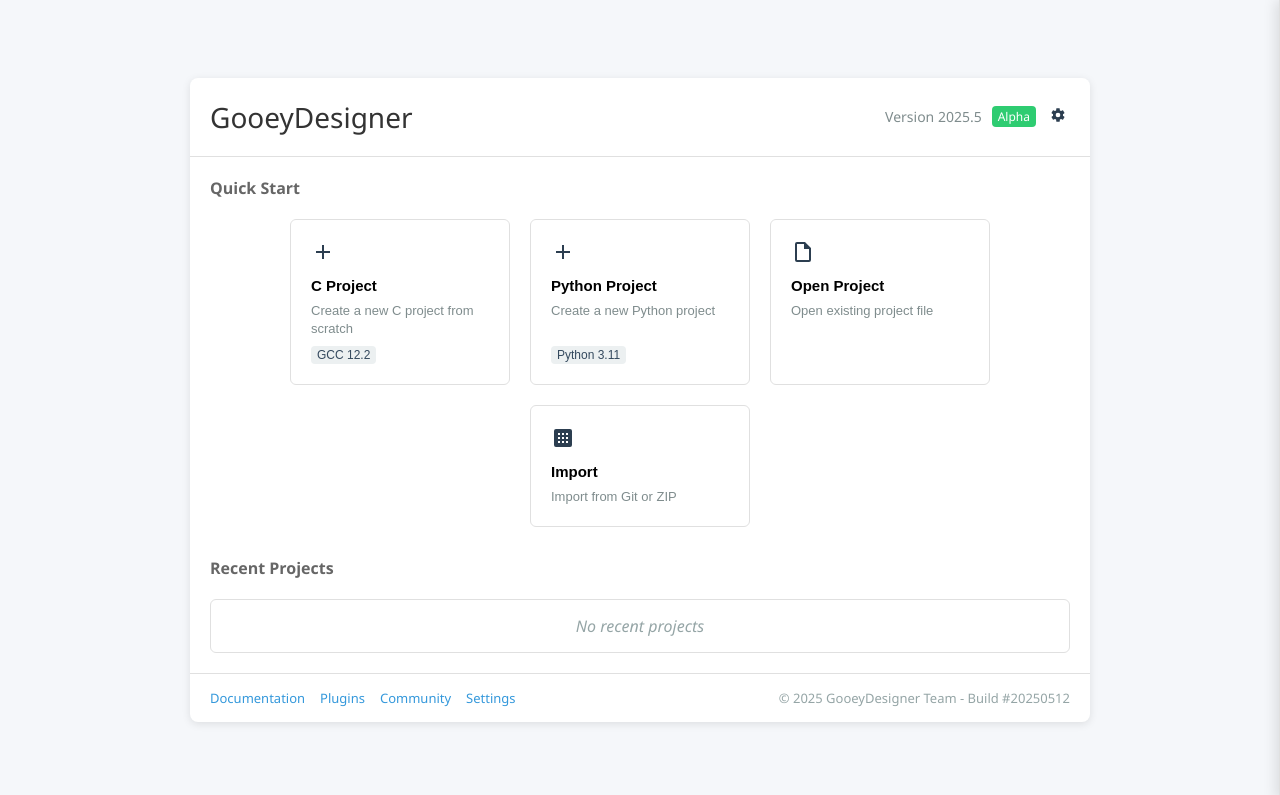
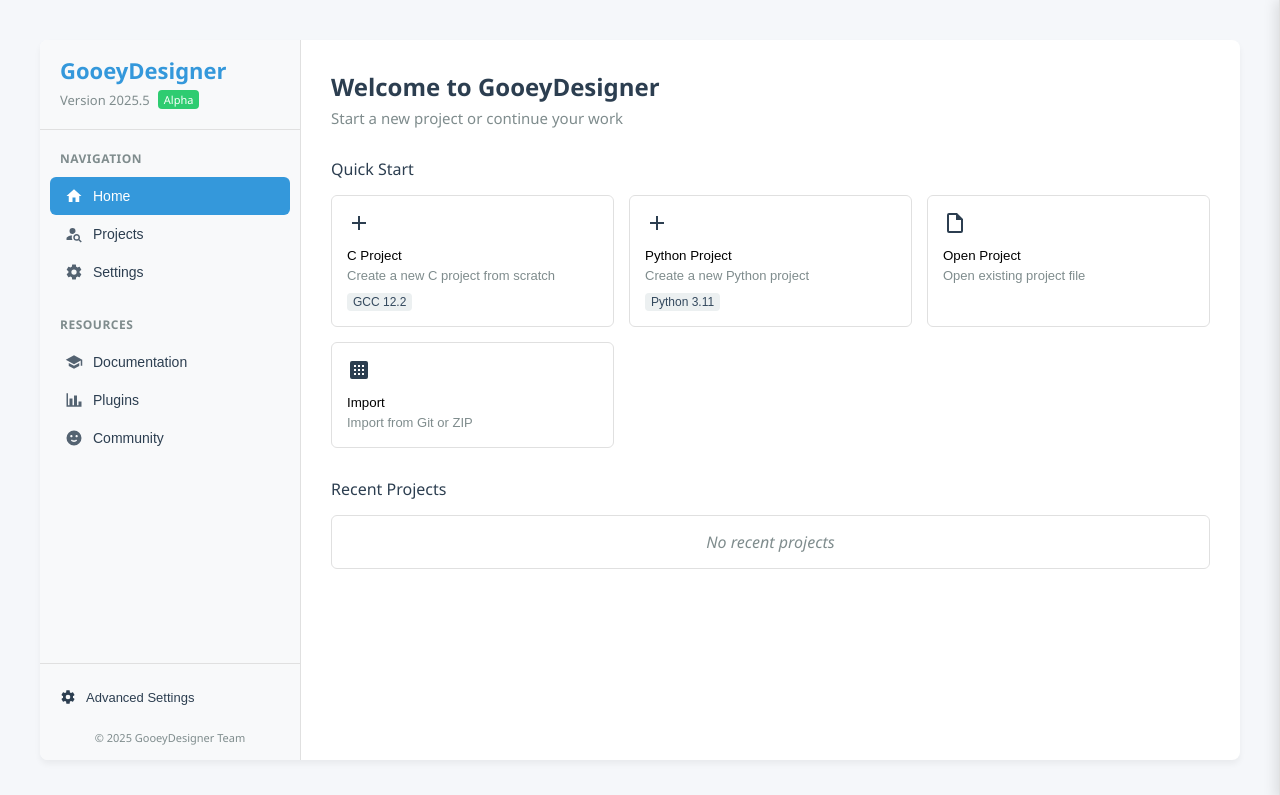
Before and after one commit to GooeyUI/GooeyBuilder, a plain HTML site: page index.html in a window 1280 px wide. Shown: the top 795 px of the page. Drawn offline with Linux system fonts and the light colour scheme.

Commit message:
enhanced splash and start screen

```diff
--- a/app.js
+++ b/app.js
@@ -1703,10 +1703,6 @@ document
 
     settingsToggle.addEventListener('click', toggleSettings);
     closeSettings.addEventListener('click', toggleSettings);
-    showSettingsLink.addEventListener('click', function(e) {
-        e.preventDefault();
-        toggleSettings();
-    });
 
     const recentProjects = [
     ];
--- a/index.html
+++ b/index.html
@@ -12,21 +12,81 @@
     <body>
         <div class="start-screen light-mode" id="start-screen">
             <div class="ide-splash-container">
-                <div class="splash-header">
-                    <h1 class="welcome-title">GooeyDesigner</h1>
+                <div class="app-layout">
+                    <!-- New Sidebar -->
+                    <div class="app-sidebar">
+                        <div class="sidebar-header">
+                            <h1 class="app-logo">GooeyDesigner</h1>
                             <div class="version-info">
                                 Version 2025.5
                                 <span class="version-badge">Alpha</span>
-                        <button class="settings-toggle" id="advanced-settings-toggle">
-                            <svg viewBox="0 0 24 24" width="16" height="16">
-                                <path fill="#2C3E50" d="M12,15.5A3.5,3.5 0 0,1 8.5,12A3.5,3.5 0 0,1 12,8.5A3.5,3.5 0 0,1 15.5,12A3.5,3.5 0 0,1 12,15.5M19.43,12.97C19.47,12.65 19.5,12.33 19.5,12C19.5,11.67 19.47,11.34 19.43,11L21.54,9.37C21.73,9.22 21.78,8.95 21.66,8.73L19.66,5.27C19.54,5.05 19.27,4.96 19.05,5.05L16.56,6.05C16.04,5.66 15.5,5.32 14.87,5.07L14.5,2.42C14.46,2.18 14.25,2 14,2H10C9.75,2 9.54,2.18 9.5,2.42L9.13,5.07C8.5,5.32 7.96,5.66 7.44,6.05L4.95,5.05C4.73,4.96 4.46,5.05 4.34,5.27L2.34,8.73C2.21,8.95 2.27,9.22 2.46,9.37L4.57,11C4.53,11.34 4.5,11.67 4.5,12C4.5,12.33 4.53,12.65 4.57,12.97L2.46,14.63C2.27,14.78 2.21,15.05 2.34,15.27L4.34,18.73C4.46,18.95 4.73,19.03 4.95,18.95L7.44,17.94C7.96,18.34 8.5,18.68 9.13,18.93L9.5,21.58C9.54,21.82 9.75,22 10,22H14C14.25,22 14.46,21.82 14.5,21.58L14.87,18.93C15.5,18.67 16.04,18.34 16.56,17.94L19.05,18.95C19.27,19.03 19.54,18.95 19.66,18.73L21.66,15.27C21.78,15.05 21.73,14.78 21.54,14.63L19.43,12.97Z" />
+                            </div>
+                        </div>
+
+                        <div class="sidebar-sections">
+                            <div class="sidebar-section">
+                                <h3 class="sidebar-title">Navigation</h3>
+                                <button class="sidebar-item active">
+                                    <svg viewBox="0 0 24 24" width="18" height="18">
+                                        <path fill="currentColor" d="M10,20V14H14V20H19V12H22L12,3L2,12H5V20H10Z" />
                                     </svg>
+                                    <span>Home</span>
+                                </button>
+                                <button class="sidebar-item">
+                                    <svg viewBox="0 0 24 24" width="18" height="18">
+                                        <path fill="currentColor" d="M15.5,12C18,12 20,14 20,16.5C20,17.38 19.75,18.21 19.31,18.9L22.39,22L21,23.39L17.88,20.32C17.19,20.75 16.37,21 15.5,21C13,21 11,19 11,16.5C11,14 13,12 15.5,12M15.5,14A2.5,2.5 0 0,0 13,16.5A2.5,2.5 0 0,0 15.5,19A2.5,2.5 0 0,0 18,16.5A2.5,2.5 0 0,0 15.5,14M10,4A4,4 0 0,1 14,8C14,8.91 13.69,9.75 13.18,10.43C12.32,10.75 11.55,11.26 10.91,11.9L10,12A4,4 0 0,1 6,8A4,4 0 0,1 10,4M2,20V18C2,15.88 5.31,14.14 9.5,14C9.18,14.78 9,15.62 9,16.5C9,17.79 9.38,19 10,20H2Z" />
+                                    </svg>
+                                    <span>Projects</span>
+                                </button>
+                                <button class="sidebar-item">
+                                    <svg viewBox="0 0 24 24" width="18" height="18">
+                                        <path fill="currentColor" d="M12,15.5A3.5,3.5 0 0,1 8.5,12A3.5,3.5 0 0,1 12,8.5A3.5,3.5 0 0,1 15.5,12A3.5,3.5 0 0,1 12,15.5M19.43,12.97C19.47,12.65 19.5,12.33 19.5,12C19.5,11.67 19.47,11.34 19.43,11L21.54,9.37C21.73,9.22 21.78,8.95 21.66,8.73L19.66,5.27C19.54,5.05 19.27,4.96 19.05,5.05L16.56,6.05C16.04,5.66 15.5,5.32 14.87,5.07L14.5,2.42C14.46,2.18 14.25,2 14,2H10C9.75,2 9.54,2.18 9.5,2.42L9.13,5.07C8.5,5.32 7.96,5.66 7.44,6.05L4.95,5.05C4.73,4.96 4.46,5.05 4.34,5.27L2.34,8.73C2.21,8.95 2.27,9.22 2.46,9.37L4.57,11C4.53,11.34 4.5,11.67 4.5,12C4.5,12.33 4.53,12.65 4.57,12.97L2.46,14.63C2.27,14.78 2.21,15.05 2.34,15.27L4.34,18.73C4.46,18.95 4.73,19.03 4.95,18.95L7.44,17.94C7.96,18.34 8.5,18.68 9.13,18.93L9.5,21.58C9.54,21.82 9.75,22 10,22H14C14.25,22 14.46,21.82 14.5,21.58L14.87,18.93C15.5,18.67 16.04,18.34 16.56,17.94L19.05,18.95C19.27,19.03 19.54,18.95 19.66,18.73L21.66,15.27C21.78,15.05 21.73,14.78 21.54,14.63L19.43,12.97Z" />
+                                    </svg>
+                                    <span>Settings</span>
+                                </button>
+                            </div>
+
+                            <div class="sidebar-section">
+                                <h3 class="sidebar-title">Resources</h3>
+                                <button class="sidebar-item">
+                                    <svg viewBox="0 0 24 24" width="18" height="18">
+                                        <path fill="currentColor" d="M12,3L1,9L12,15L21,10.09V17H23V9M5,13.18V17.18L12,21L19,17.18V13.18L12,17L5,13.18Z" />
+                                    </svg>
+                                    <span>Documentation</span>
+                                </button>
+                                <button class="sidebar-item">
+                                    <svg viewBox="0 0 24 24" width="18" height="18">
+                                        <path fill="currentColor" d="M22,21H2V3H4V19H6V10H10V19H12V6H16V19H18V14H22V21Z" />
+                                    </svg>
+                                    <span>Plugins</span>
+                                </button>
+                                <button class="sidebar-item">
+                                    <svg viewBox="0 0 24 24" width="18" height="18">
+                                        <path fill="currentColor" d="M12,2A10,10 0 0,0 2,12A10,10 0 0,0 12,22A10,10 0 0,0 22,12A10,10 0 0,0 12,2M7,9.5C7,8.7 7.7,8 8.5,8C9.3,8 10,8.7 10,9.5C10,10.3 9.3,11 8.5,11C7.7,11 7,10.3 7,9.5M12,17.23C10.25,17.23 8.71,16.5 7.81,15.42L9.23,14C9.68,14.72 10.75,15.23 12,15.23C13.25,15.23 14.32,14.72 14.77,14L16.19,15.42C15.29,16.5 13.75,17.23 12,17.23M15.5,11C14.7,11 14,10.3 14,9.5C14,8.7 14.7,8 15.5,8C16.3,8 17,8.7 17,9.5C17,10.3 16.3,11 15.5,11Z" />
+                                    </svg>
+                                    <span>Community</span>
                                 </button>
                             </div>
                         </div>
 
+                        <div class="sidebar-footer">
+                            <button class="settings-toggle" id="advanced-settings-toggle">
+                                <svg viewBox="0 0 24 24" width="16" height="16">
+                                    <path fill="currentColor" d="M12,15.5A3.5,3.5 0 0,1 8.5,12A3.5,3.5 0 0,1 12,8.5A3.5,3.5 0 0,1 15.5,12A3.5,3.5 0 0,1 12,15.5M19.43,12.97C19.47,12.65 19.5,12.33 19.5,12C19.5,11.67 19.47,11.34 19.43,11L21.54,9.37C21.73,9.22 21.78,8.95 21.66,8.73L19.66,5.27C19.54,5.05 19.27,4.96 19.05,5.05L16.56,6.05C16.04,5.66 15.5,5.32 14.87,5.07L14.5,2.42C14.46,2.18 14.25,2 14,2H10C9.75,2 9.54,2.18 9.5,2.42L9.13,5.07C8.5,5.32 7.96,5.66 7.44,6.05L4.95,5.05C4.73,4.96 4.46,5.05 4.34,5.27L2.34,8.73C2.21,8.95 2.27,9.22 2.46,9.37L4.57,11C4.53,11.34 4.5,11.67 4.5,12C4.5,12.33 4.53,12.65 4.57,12.97L2.46,14.63C2.27,14.78 2.21,15.05 2.34,15.27L4.34,18.73C4.46,18.95 4.73,19.03 4.95,18.95L7.44,17.94C7.96,18.34 8.5,18.68 9.13,18.93L9.5,21.58C9.54,21.82 9.75,22 10,22H14C14.25,22 14.46,21.82 14.5,21.58L14.87,18.93C15.5,18.67 16.04,18.34 16.56,17.94L19.05,18.95C19.27,19.03 19.54,18.95 19.66,18.73L21.66,15.27C21.78,15.05 21.73,14.78 21.54,14.63L19.43,12.97Z" />
+                                </svg>
+                                <span>Advanced Settings</span>
+                            </button>
+                            <div class="copyright-info">© 2025 GooeyDesigner Team</div>
+                        </div>
+                    </div>
+
+                    <!-- Main Content Area -->
+                    <div class="app-main">
                         <div class="splash-content">
                             <div class="quick-actions-section">
+                                <h2 class="main-title">Welcome to GooeyDesigner</h2>
+                                <p class="subtitle">Start a new project or continue your work</p>
+
                                 <h3 class="section-title">Quick Start</h3>
                                 <div class="project-grid">
                                     <button class="project-card" onclick="showEditor('c')">
@@ -82,6 +142,8 @@
                                 <h3 class="section-title">Recent Projects</h3>
                                 <div class="recent-list" id="recent-projects-list">
                                     <div class="recent-empty">No recent projects</div>
+                                </div>
+                            </div>
                         </div>
                     </div>
                 </div>
@@ -155,16 +217,6 @@
                             <button class="btn-secondary" id="reset-settings-btn">Reset to Defaults</button>
                         </div>
                     </div>
-                </div>
-
-                <div class="splash-footer">
-                    <div class="footer-links">
-                        <a href="#" class="footer-link">Documentation</a>
-                        <a href="#" class="footer-link">Plugins</a>
-                        <a href="#" class="footer-link">Community</a>
-                        <a href="#" class="footer-link" id="show-settings-link">Settings</a>
-                    </div>
-                    <div class="copyright-info">© 2025 GooeyDesigner Team - Build #20250512</div>
                 </div>
             </div>
         </div>
--- a/styles.css
+++ b/styles.css
@@ -674,7 +674,6 @@ body {
     --border-color: #e0e0e0;
     --hover-color: #f0f2f5;
 }
-
 .start-screen {
     background-color: var(--bg-color);
     color: var(--text-color);
@@ -686,38 +685,52 @@ body {
 }
 
 .ide-splash-container {
-    width: 900px;
-    max-width: 90%;
+    width: 1200px;
+    max-width: 95%;
+    height: 90vh;
     background-color: var(--card-bg);
     border-radius: 8px;
     box-shadow: var(--card-shadow);
     overflow: hidden;
     display: flex;
     flex-direction: column;
-    max-height: 90vh;
 }
 
-.splash-header {
-    padding: 20px;
-    border-bottom: 1px solid var(--border-color);
+.app-layout {
     display: flex;
-    justify-content: space-between;
-    align-items: center;
+    height: 100%;
 }
 
-.welcome-title {
+/* Sidebar Styles */
+.app-sidebar {
+    width: 260px;
+    background-color: var(--sidebar-bg);
+    border-right: 1px solid var(--border-color);
+    display: flex;
+    flex-direction: column;
+    padding: 15px 0;
+}
+
+.sidebar-header {
+    padding: 0 20px 20px;
+    border-bottom: 1px solid var(--border-color);
+    margin-bottom: 20px;
+}
+
+.app-logo {
     margin: 0;
-    font-size: 28px;
+    font-size: 22px;
     font-weight: 600;
     color: var(--primary-color);
 }
 
 .version-info {
-    font-size: 14px;
-    color: #7f8c8d;
+    font-size: 13px;
+    color: var(--text-secondary);
     display: flex;
     align-items: center;
-    gap: 10px;
+    gap: 8px;
+    margin-top: 5px;
 }
 
 .version-badge {
@@ -725,38 +738,128 @@ body {
     color: white;
     padding: 2px 6px;
     border-radius: 4px;
+    font-size: 11px;
+}
+
+.sidebar-sections {
+    flex-grow: 1;
+    overflow-y: auto;
+    padding: 0 10px;
+}
+
+.sidebar-section {
+    margin-bottom: 25px;
+}
+
+.sidebar-title {
     font-size: 12px;
+    text-transform: uppercase;
+    letter-spacing: 0.5px;
+    color: var(--text-secondary);
+    margin: 0 0 10px 10px;
+}
+
+.sidebar-item {
+    width: 100%;
+    display: flex;
+    align-items: center;
+    gap: 10px;
+    padding: 10px 15px;
+    border-radius: 6px;
+    background: none;
+    border: none;
+    color: var(--text-color);
+    cursor: pointer;
+    text-align: left;
+    font-size: 14px;
+    transition: all 0.2s ease;
+}
+
+.sidebar-item svg {
+    opacity: 0.8;
+}
+
+.sidebar-item:hover {
+    background-color: var(--hover-color);
+}
+
+.sidebar-item.active {
+    background-color: var(--primary-color);
+    color: white;
+}
+
+.sidebar-item.active svg {
+    fill: white;
+    opacity: 1;
+}
+
+.sidebar-footer {
+    padding: 15px 20px 0;
+    border-top: 1px solid var(--border-color);
+    margin-top: auto;
 }
 
 .settings-toggle {
+    width: 100%;
+    display: flex;
+    align-items: center;
+    gap: 10px;
+    padding: 10px 0;
     background: none;
     border: none;
+    color: var(--text-color);
     cursor: pointer;
-    color: var(--text-color);
-    padding: 4px;
-    border-radius: 4px;
+    font-size: 13px;
 }
 
 .settings-toggle:hover {
-    background-color: var(--hover-color);
+    color: var(--primary-color);
+}
+
+.copyright-info {
+    font-size: 11px;
+    color: var(--text-secondary);
+    margin-top: 15px;
+    text-align: center;
+}
+
+/* Main Content Styles */
+.app-main {
+    flex-grow: 1;
+    display: flex;
+    flex-direction: column;
+    overflow: hidden;
 }
 
 .splash-content {
-    padding: 20px;
+    padding: 30px;
     overflow-y: auto;
     flex-grow: 1;
 }
 
+.main-title {
+    margin: 0 0 5px 0;
+    font-size: 24px;
+    font-weight: 600;
+    color: var(--text-color);
+}
+
+.subtitle {
+    margin: 0 0 25px 0;
+    font-size: 15px;
+    color: var(--text-secondary);
+}
+
 .section-title {
-    margin-top: 0;
-    margin-bottom: 15px;
-    font-size: 18px;
+    margin: 30px 0 15px 0;
+    font-size: 16px;
     font-weight: 500;
+    color: var(--text-color);
 }
 
 .project-grid {
     display: grid;
-    grid-template-columns: repeat(auto-fill, minmax(250px, 1fr));
+    grid-template-columns: repeat(auto-fill, minmax(240px, 1fr));
     gap: 15px;
     margin-bottom: 30px;
 }
@@ -794,7 +897,7 @@ body {
 
 .project-description {
     font-size: 13px;
-    color: #7f8c8d;
+    color: var(--text-secondary);
     line-height: 1.4;
 }
 
@@ -821,35 +924,8 @@ body {
 .recent-empty {
     padding: 15px;
     text-align: center;
-    color: #95a5a6;
+    color: var(--text-secondary);
     font-style: italic;
-}
-
-.splash-footer {
-    padding: 15px 20px;
-    border-top: 1px solid var(--border-color);
-    display: flex;
-    justify-content: space-between;
-    align-items: center;
-    font-size: 13px;
-}
-
-.footer-links {
-    display: flex;
-    gap: 15px;
-}
-
-.footer-link {
-    color: var(--primary-color);
-    text-decoration: none;
-}
-
-.footer-link:hover {
-    text-decoration: underline;
-}
-
-.copyright-info {
-    color: #95a5a6;
 }
 
 /* Advanced Settings Panel */
@@ -973,90 +1049,16 @@ body {
     background-color: #dfe6e9;
 }
 
-.editor-screen {
-    display: none;
+/* Light mode variables */
+.light-mode {
+    --bg-color: #f5f7fa;
+    --card-bg: #ffffff;
+    --sidebar-bg: #f8f9fa;
+    --text-color: #2c3e50;
+    --text-secondary: #7f8c8d;
+    --primary-color: #3498db;
+    --secondary-color: #ecf0f1;
+    --border-color: #e0e0e0;
+    --hover-color: #e8e8e8;
+    --card-shadow: 0 4px 6px rgba(0, 0, 0, 0.05);
 }
-
-.welcome-title {
-    font-size: 28px;
-    margin: 0 0 0 0;
-    color: #333;
-    font-weight: normal;
-    text-align: center;
-}
-
-.section-title {
-    font-size: 16px;
-    margin: 0 0 20px 0;
-    color: #666;
-    font-weight: bold;
-}
-
-.project-grid {
-    display: flex;
-    flex-wrap: wrap;
-    gap: 20px;
-    margin-bottom: 30px;
-    justify-content: center;
-}
-
-.project-card {
-    width: 220px;
-    padding: 20px;
-    border: 1px solid #e0e0e0;
-    background: white;
-    cursor: pointer;
-    border-radius: 6px;
-    transition: all 0.2s ease;
-}
-
-.project-card:hover {
-    border-color: #007acc;
-    transform: translateY(-2px);
-    box-shadow: 0 4px 8px rgba(0, 0, 0, 0.1);
-}
-
-.project-name {
-    font-weight: bold;
-    margin-bottom: 8px;
-    font-size: 15px;
-}
-
-.project-path {
-    font-size: 12px;
-    color: #888;
-    white-space: nowrap;
-    overflow: hidden;
-    text-overflow: ellipsis;
-}
-
-.button-group {
-    margin-top: 30px;
-    display: flex;
-    gap: 15px;
-    justify-content: center;
-}
-
-.start-button {
-    padding: 10px 20px;
-    font-size: 14px;
-    cursor: pointer;
-    border: 1px solid #ccc;
-    background: #f0f0f0;
-    border-radius: 4px;
-    transition: all 0.2s ease;
-}
-
-.start-button:hover {
-    background: #e5e5e5;
-}
-
-.start-button.primary {
-    background: #007acc;
-    color: white;
-    border-color: #0062a3;
-}
-
-.start-button.primary:hover {
-    background: #0062a3;
-}
```
Also changed, not shown: splashscreen.png, 4 other files. Lines whose indentation alone changed are shown as unchanged.
